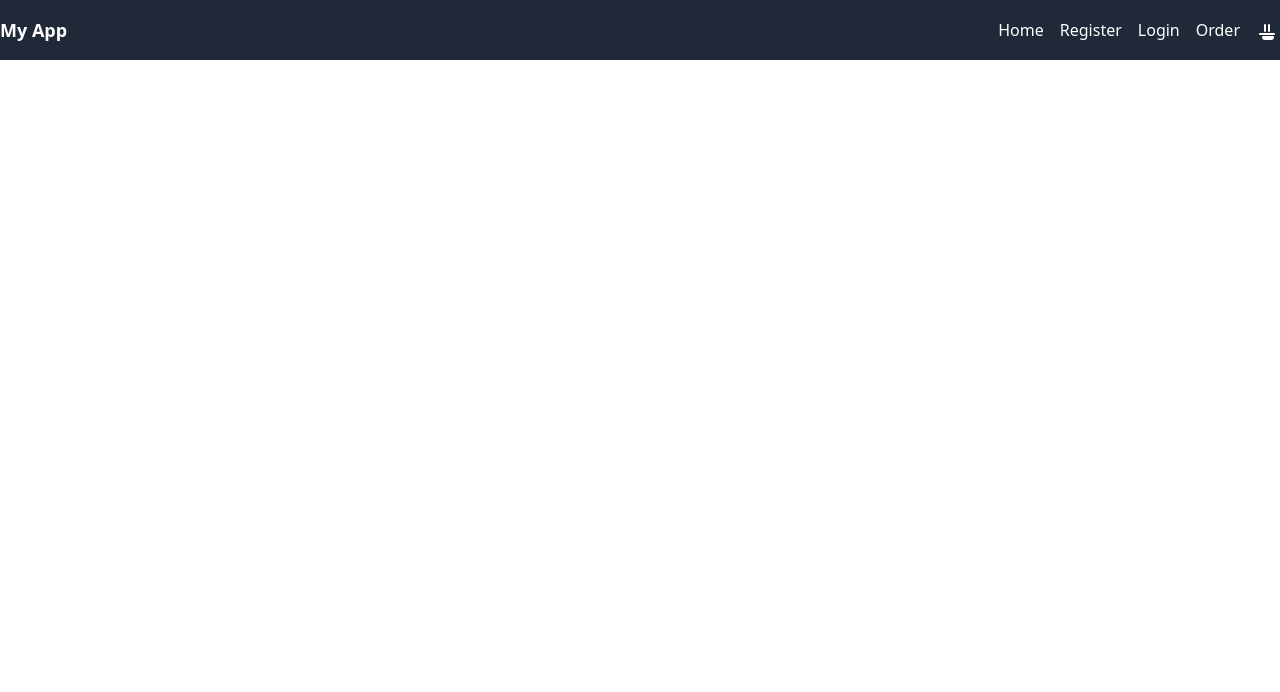
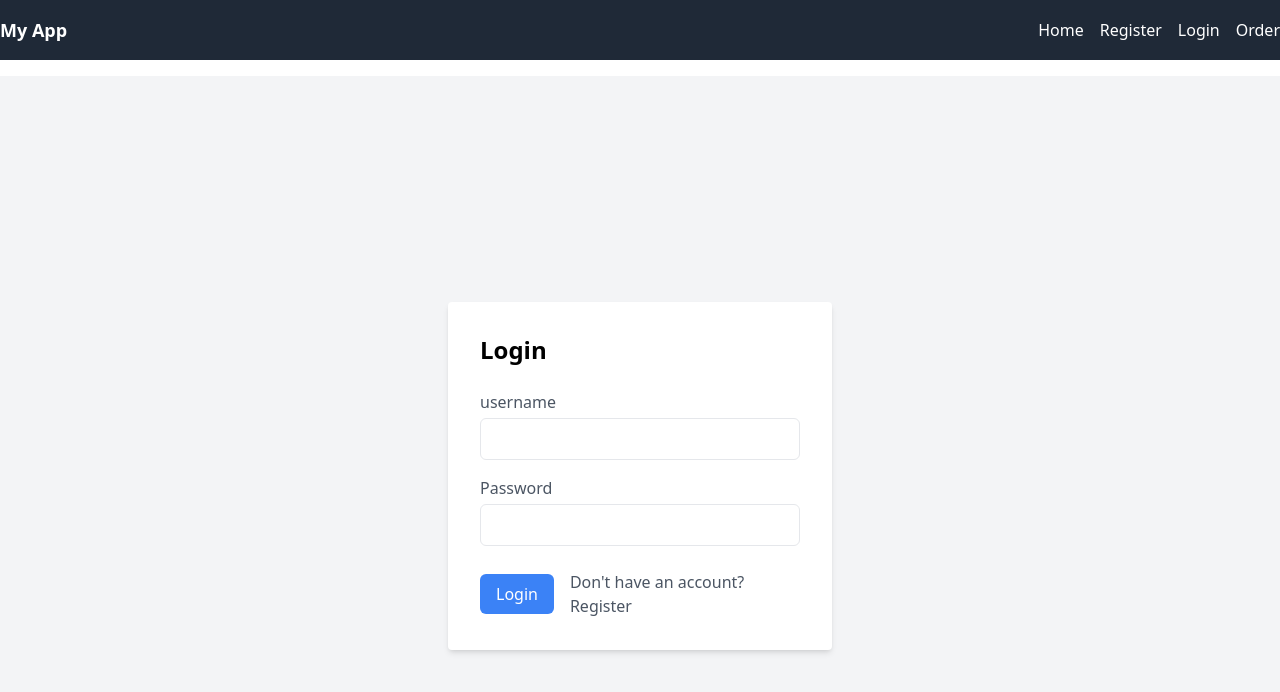
Before and after one commit to yuyanyang97/interview-case-study, a Vue app: page /login in a window 1280 px wide. Shown: the top 692 px of the page. Built offline with nearby package versions, Linux system fonts and the light colour scheme; no server answers.

Commit message:
updated: save user data to session

```diff
--- a/src/App.vue
+++ b/src/App.vue
@@ -6,11 +6,12 @@
 
         <nav class="flex space-x-4">
           <router-link to="/" class="hover:underline">Home</router-link>
-          <router-link to="/register" class="hover:underline">Register</router-link>
-          <router-link to="/login" class="hover:underline">Login</router-link>
+
+          <router-link to="/register" v-if="user === null || user === undefined" class="hover:underline">Register</router-link>
+          <router-link to="/login" v-if="user === null || user === undefined" class="hover:underline">Login</router-link>
           <router-link to="/order" class="hover:underline">Order</router-link>
           <!-- Add more navigation links as needed -->
-          <router-link to="/cart" class="relative group">
+          <router-link v-if="user" to="/cart" class="relative group">
             <svg xmlns="http://www.w3.org/2000/svg" class="h-6 w-6 text-white hover:text-gray-300" fill="none" viewBox="0 0 24 24" stroke="currentColor">
               <path stroke-linecap="round" stroke-linejoin="round" stroke-width="2" d="M9 21h6a2 2 0 0 0 2-2H7a2 2 0 0 0 2 2zm-5-5h14m-5-9v6m-4-6v6"></path>
             </svg>
@@ -33,10 +34,14 @@
 
 <script>
 import { useCartStore } from "@/stores/CartStore";
+import { useAuthStore } from "@/stores/AuthStore";
 
 export default {
   name: 'App',
   setup(){
+    const authStore = useAuthStore()
+    console.log(authStore.user)
+    JSON.parse(sessionStorage.getItem('userData'))
     const cartStore = useCartStore()
     cartStore.getCartList(1)
     return cartStore
--- a/src/router/index.js
+++ b/src/router/index.js
@@ -5,11 +5,13 @@ import Home from '@/views/Home.vue';
 import Order from '@/views/Order.vue';
 import ProductDetail from '@/views/ProductDetail.vue';
 import Register from '@/views/Register.vue';
+import Login from '@/views/Login.vue';
 
 const routes = [
   { path: '/', component: Home },
   { path: '/order', component: Order },
   { path: '/register', component: Register },
+  { path: '/login', component: Login },
   {
     path: '/products/:id',
     name: 'product',
--- a/src/stores/AuthStore.js
+++ b/src/stores/AuthStore.js
@@ -3,7 +3,7 @@ import axios from 'axios';
 
 export const useAuthStore = defineStore('authStore', {
     state: () => ({
-        user : []
+        user : null
     }),
     actions:{
         async register(data){
@@ -15,6 +15,18 @@ export const useAuthStore = defineStore('authStore', {
                 console.error('Error fetching data:', error);
                 this.loading = false;
             }
+        },
+        async login(data){
+            try{
+                const res = await axios.post(`${import.meta.env.VITE_API_ENDPOINT}/auth/login`, data);
+                this.user = res.data.data
+
+                sessionStorage.setItem('userData', JSON.stringify(this.user));
+
+            } catch (error) {
+                console.error('Error fetching data:', error);
+                this.loading = false;
+            }
         }
     }
 })
--- a/src/views/Login.vue
+++ b/src/views/Login.vue
@@ -0,0 +1,50 @@
+<template>
+    <div class="min-h-screen flex items-center justify-center bg-gray-100">
+      <div class="bg-white p-8 rounded shadow-md w-96">
+        <h2 class="text-2xl font-semibold mb-6">Login</h2>
+        <form @submit.prevent="login">
+          <div class="mb-4">
+            <label for="username" class="block text-gray-600">username</label>
+            <input v-model="username" type="username" id="username" name="username" class="mt-1 p-2 w-full border rounded-md focus:outline-none focus:border-blue-500">
+          </div>
+          <div class="mb-6">
+            <label for="password" class="block text-gray-600">Password</label>
+            <input v-model="password" type="password" id="password" name="password" class="mt-1 p-2 w-full border rounded-md focus:outline-none focus:border-blue-500">
+          </div>
+          <div class="flex items-center">
+            <button type="submit" class="bg-blue-500 text-white px-4 py-2 rounded-md hover:bg-blue-600 focus:outline-none focus:shadow-outline-blue active:bg-blue-800">
+              Login
+            </button>
+            <router-link to="/register" class="ml-4 text-gray-600 hover:underline">Don't have an account? Register</router-link>
+          </div>
+        </form>
+      </div>
+    </div>
+  </template>
+
+  <script>
+  import { ref } from 'vue';
+  import { useAuthStore } from "@/stores/AuthStore";
+
+    export default {
+        setup() {
+            const username = ref('');
+            const password = ref('');
+
+        return {
+            username,
+            password,
+        };
+        },
+        methods:{
+            login(){
+                const authStore = useAuthStore()
+                const LoginData = {
+                    username: username.value,
+                    password: password.value,
+                };
+                authStore.login(LoginData)
+            }
+        }
+    }
+  </script>
```
